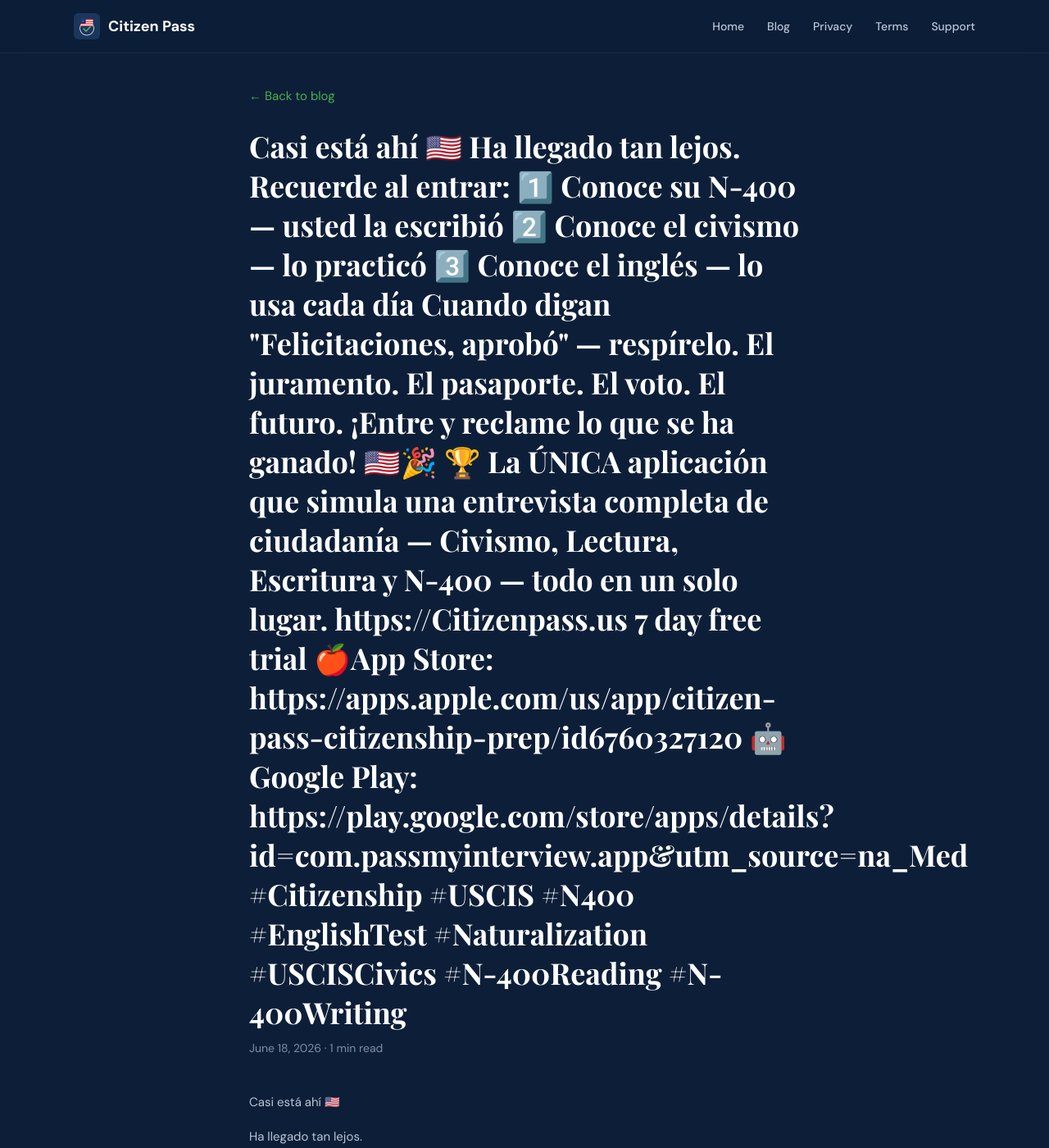
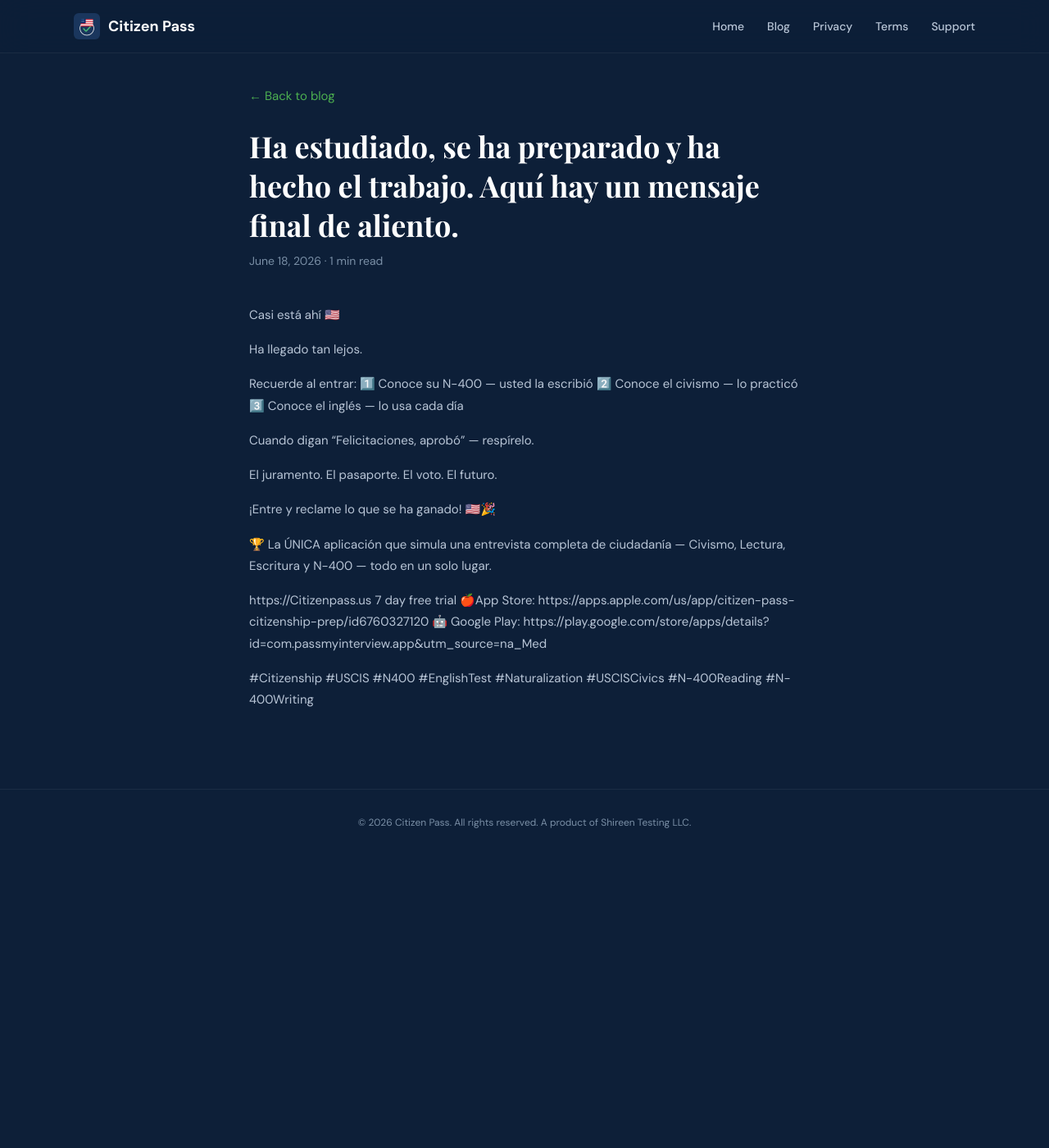
Before and after one commit to imonrashid-web/citizenpass-website, a Jekyll site: the page built from _posts/2026-06-18-almost-there-final-encouragement-1.md, in a window 1280 px wide and 1400 px high. Shown: the whole window at 82% size. Built offline with Jekyll 4.4.1, drawn with Linux system fonts in a browser that asks for light colours.

Commit message:
Update Blog Post “2026-06-18-almost-there-final-encouragement-1”

```diff
--- a/_posts/2026-06-18-almost-there-final-encouragement-1.md
+++ b/_posts/2026-06-18-almost-there-final-encouragement-1.md
@@ -1,17 +1,7 @@
 ---
 layout: post
-title: 'Casi está ahí 🇺🇸  Ha llegado tan lejos.  Recuerde al entrar: 1️⃣
-  Conoce su N-400 — usted la escribió 2️⃣ Conoce el civismo — lo practicó 3️⃣
-  Conoce el inglés — lo usa cada día  Cuando digan "Felicitaciones, aprobó" —
-  respírelo.  El juramento. El pasaporte. El voto. El futuro.  ¡Entre y reclame
-  lo que se ha ganado! 🇺🇸🎉    🏆 La ÚNICA aplicación que simula una
-  entrevista completa de ciudadanía — Civismo, Lectura, Escritura y N-400 — todo
-  en un solo lugar.  https://Citizenpass.us 7 day free trial 🍎App Store:
-  https://apps.apple.com/us/app/citizen-pass-citizenship-prep/id6760327120 🤖
-  Google Play:
-  https://play.google.com/store/apps/details?id=com.passmyinterview.app&utm_source=na_Med  #Citizenship
-  #USCIS #N400 #EnglishTest #Naturalization #USCISCivics #N-400Reading
-  #N-400Writing'
+title: Ha estudiado, se ha preparado y ha hecho el trabajo. Aquí hay un mensaje
+  final de aliento.
 url_slug: almost-there-final-encouragement
 date: 2026-06-18
 category: n400
```
